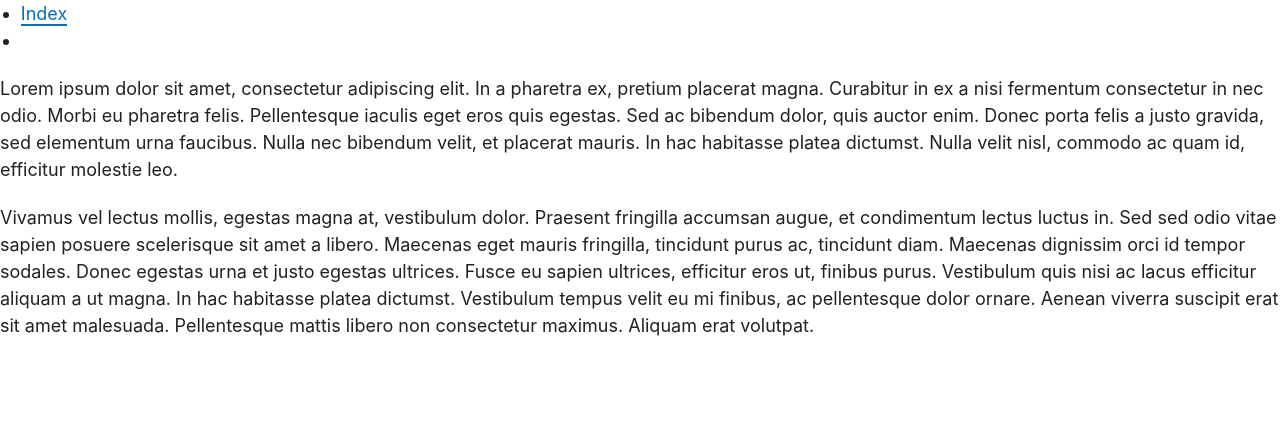
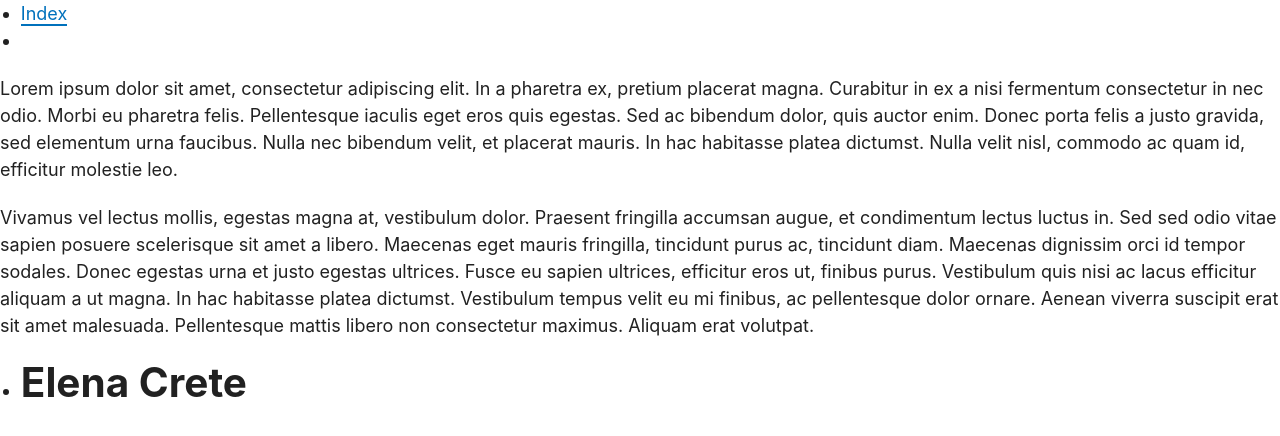
Before and after one commit to ryanswaney/lesc-jekyll, a Jekyll site: the page built from _event/lesc23.markdown, in a window 1280 px wide. Shown: the top 436 px of the page. Built offline with Jekyll 4.4.1, drawn with Linux system fonts in a browser that asks for light colours.

Commit message:
Added layout for events

```diff
--- a/_config.yml
+++ b/_config.yml
@@ -22,7 +22,7 @@ defaults:
     path: ''
     type: event
   values:
-    layout: default
+    layout: event
     Speakers:
     schedule text:
 - scope:
--- a/_event/lesc23.markdown
+++ b/_event/lesc23.markdown
@@ -4,7 +4,7 @@ date: 2017-10-19 19:39:00 Z
 permalink: event/lesc23
 Speakers:
 - Elena Crete
-layout: default
+layout: event
 ---
 
 Lorem ipsum dolor sit amet, consectetur adipiscing elit. In a pharetra ex, pretium placerat magna. Curabitur in ex a nisi fermentum consectetur in nec odio. Morbi eu pharetra felis. Pellentesque iaculis eget eros quis egestas. Sed ac bibendum dolor, quis auctor enim. Donec porta felis a justo gravida, sed elementum urna faucibus. Nulla nec bibendum velit, et placerat mauris. In hac habitasse platea dictumst. Nulla velit nisl, commodo ac quam id, efficitur molestie leo.
--- /dev/null
+++ b/_layouts/event.html
@@ -0,0 +1,29 @@
+<!DOCTYPE html>
+<html>
+
+  {% include head.html %}
+
+  <body class="{{ page.collection }} {{ page.slug }}">
+
+    {% include header.html %}
+
+    <main role="main" class="content">
+      {{ content }}
+    </main>
+
+    <aside id="speakers">
+      <ul>
+      {% for speaker in page.Speakers %}
+        <li>
+          <h2>{{ speaker }}</h2>
+          <h3>{{ speaker['title and organization'] }}</h3>
+        </li>
+      {% endfor %}
+      </ul>
+    </aside>
+
+    {% include footer.html %}
+
+  </body>
+
+</html>
```
